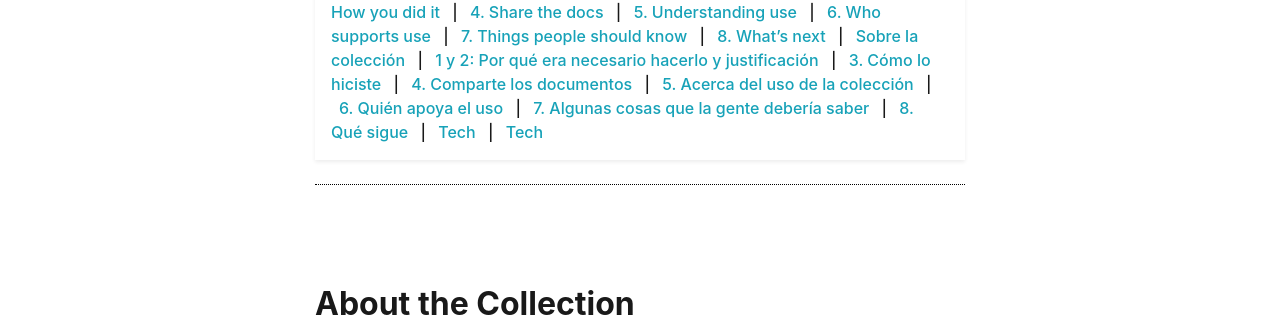
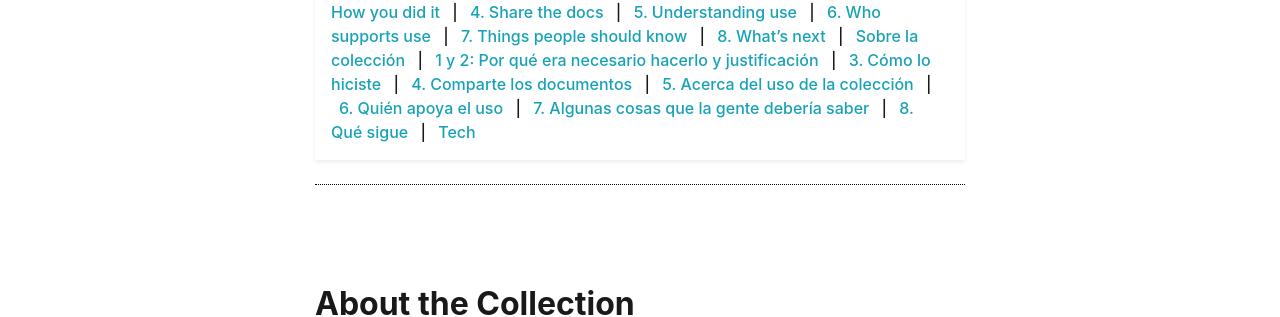
Before and after one commit to RecoveryAPP/hispanictheater, a Jekyll site: the page built from pages/about.md, in a window 1280 px wide. Shown: the part 517-834 px from the top of the page. Built offline with Jekyll 4.4.1, drawn with Linux system fonts in a browser that asks for light colours.

Commit message:
Update about.md

```diff
--- a/pages/about.md
+++ b/pages/about.md
@@ -10,7 +10,7 @@ credits: true
 
 {% include feature/jumbotron.html objectid="https://raw.githubusercontent.com/RecoveryAPP/hispanictheater/main/objects/histheabanner.jpg" %}
 
-{% include feature/nav-menu.html sections="About the Collection;1 and 2: Why do it and Making the case;3. How you did it;4. Share the docs;5. Understanding use;6. Who supports use;7. Things people should know;8. What’s next;Sobre la colección;1 y 2: Por qué era necesario hacerlo y justificación;3. Cómo lo hiciste;4. Comparte los documentos;5. Acerca del uso de la colección;6. Quién apoya el uso;7. Algunas cosas que la gente debería saber;8. Qué sigue;Tech" %}
+{% include feature/nav-menu.html sections="About the Collection;1 and 2: Why do it and Making the case;3. How you did it;4. Share the docs;5. Understanding use;6. Who supports use;7. Things people should know;8. What’s next;Sobre la colección;1 y 2: Por qué era necesario hacerlo y justificación;3. Cómo lo hiciste;4. Comparte los documentos;5. Acerca del uso de la colección;6. Quién apoya el uso;7. Algunas cosas que la gente debería saber;8. Qué sigue" %}
 
 ## About the Collection
 
```
